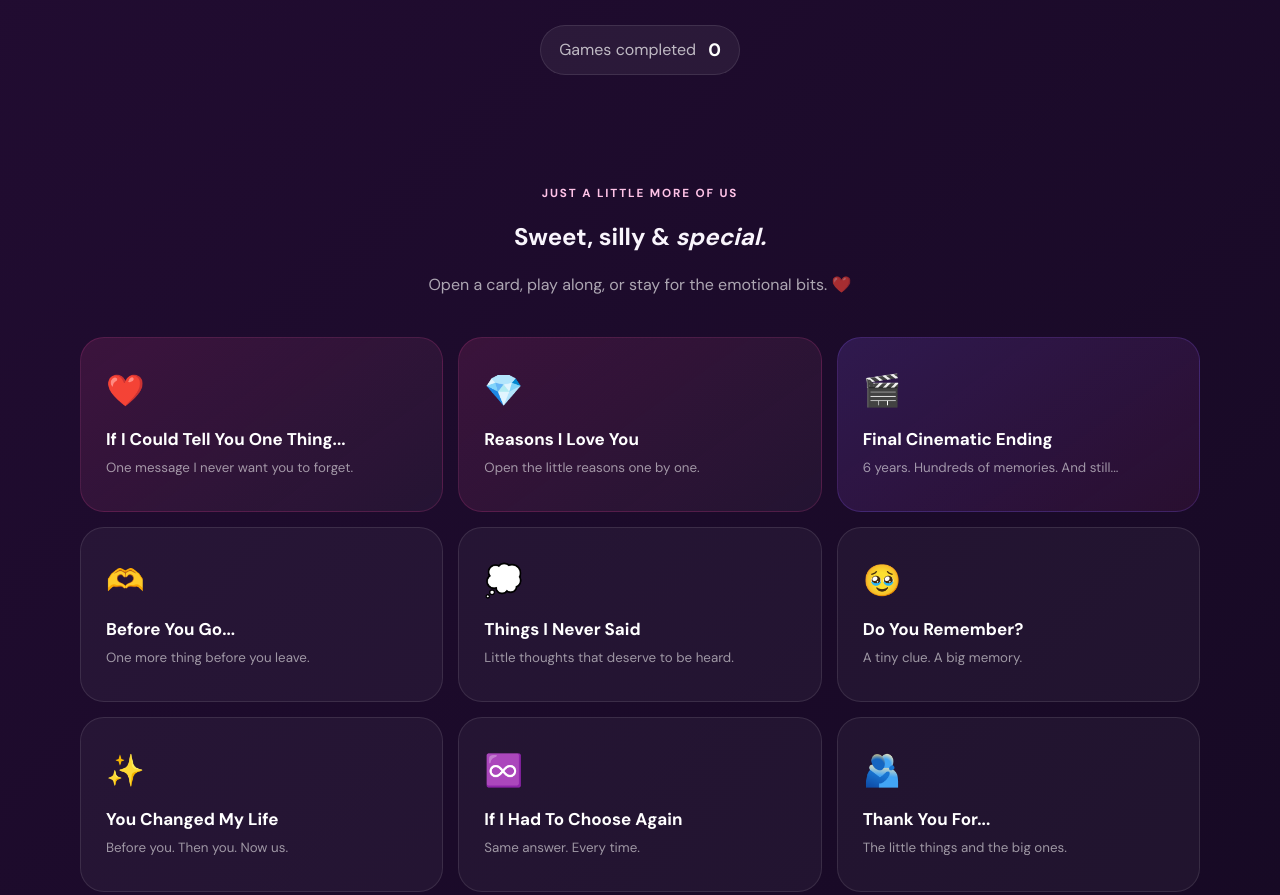
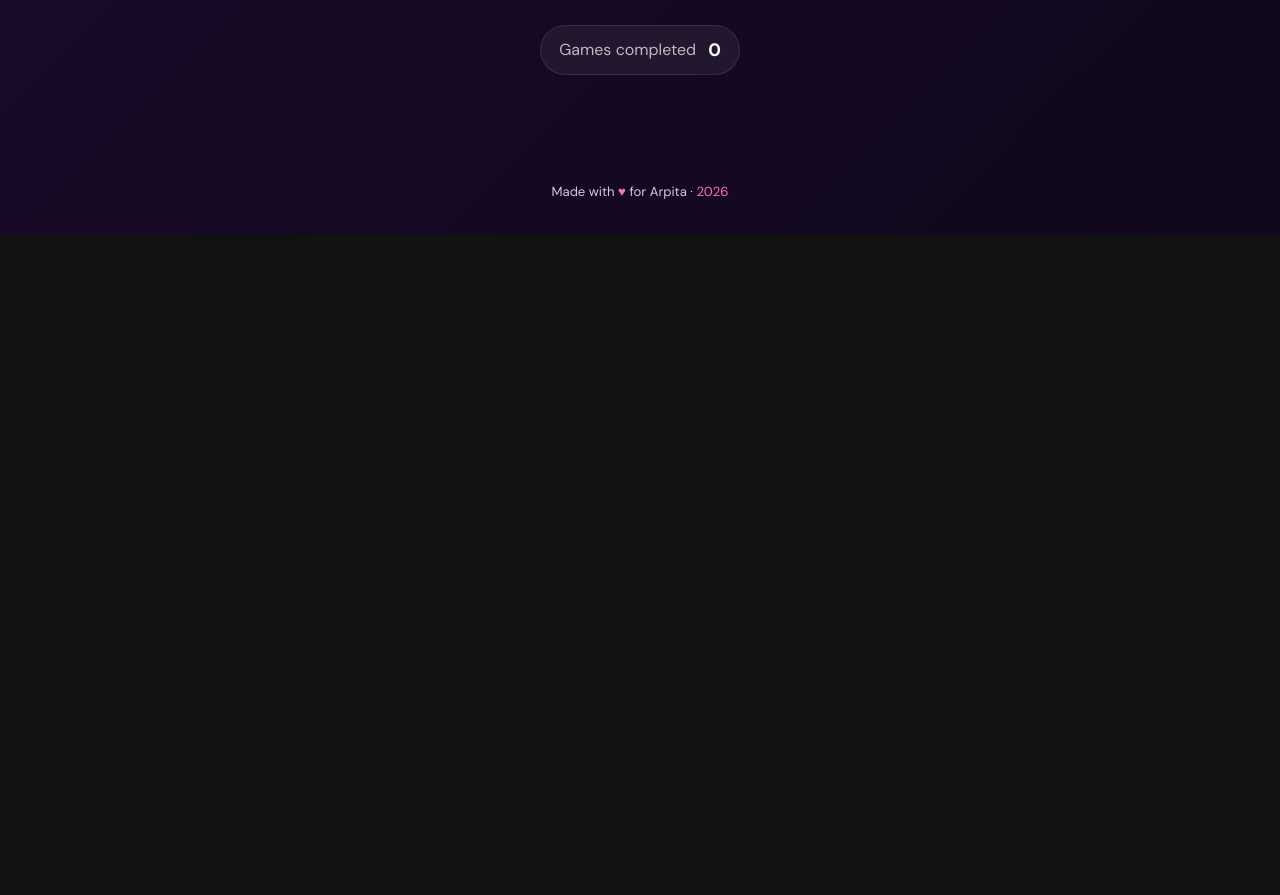
Before and after one commit to yash009675-pixel/Yash-Arpita-, a plain HTML site: page story.html in a window 1280 px wide. Shown: the part 5517-6412 px from the top of the page. After the commit the page ends 5752 px from the top, so only its background shows below. Drawn offline with nearby package versions, Linux system fonts and the light colour scheme; a web font is replaced by a local one.

Commit message:
Update story.html

```diff
--- a/story.html
+++ b/story.html
@@ -696,7 +696,7 @@
     <!-- =====================================
          SPECIAL MOMENTS + FUN ZONE
     ====================================== -->
-    <section class="special-section" id="specialMoments">
+    <div class="special-modal" id="specialModal">
       <div class="special-heading">
         <p class="eyebrow">Just a little more of us</p>
         <h2>Sweet, silly &amp; <em>special.</em></h2>
```
